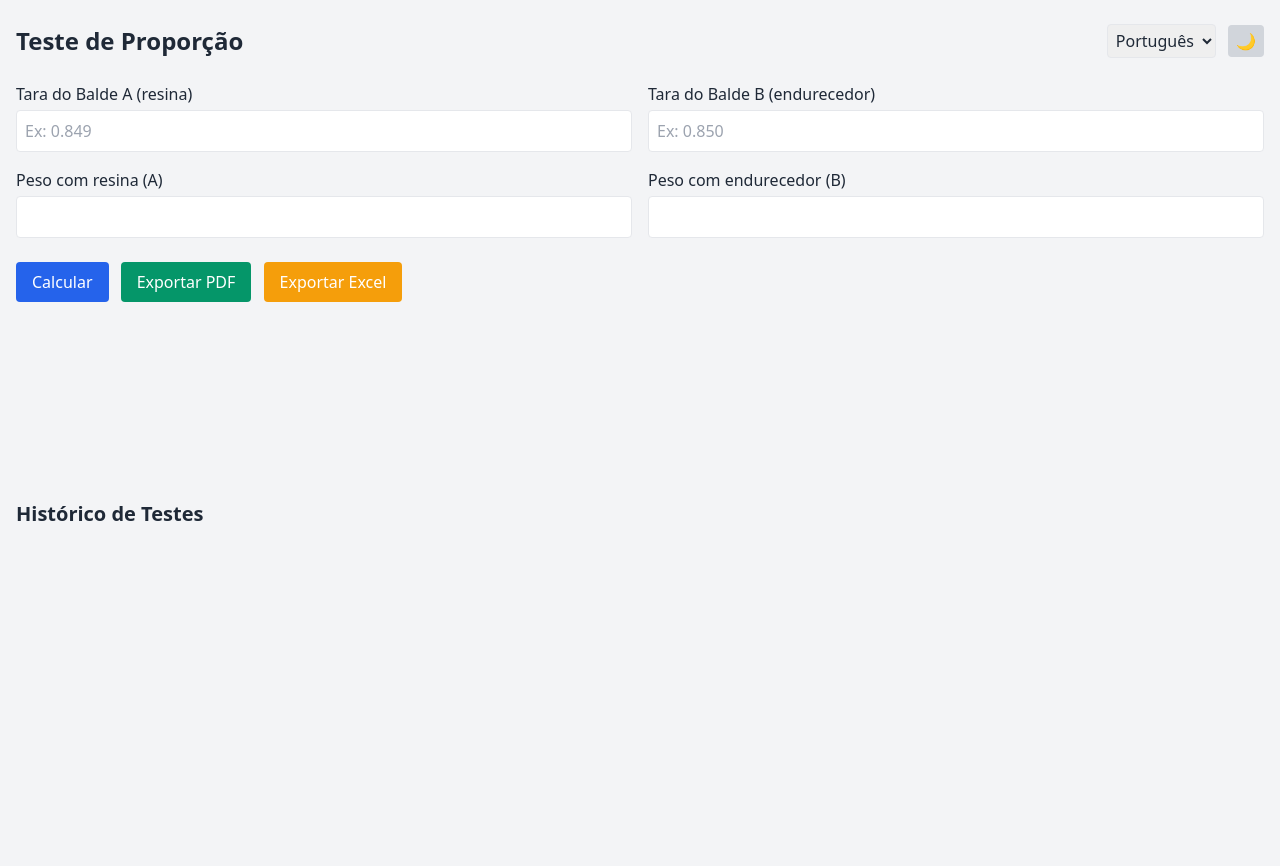
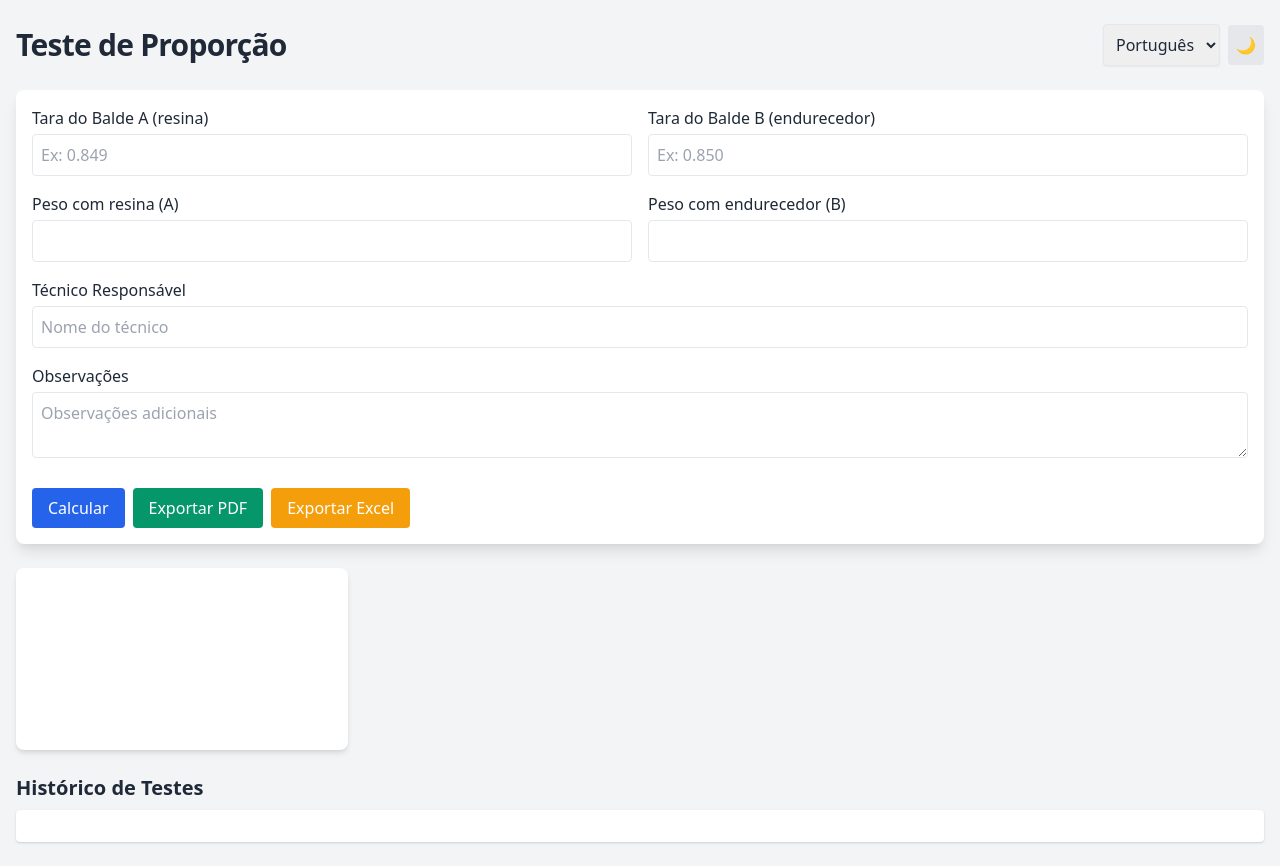
Before and after one commit to Zhanixx/teste-proporcao, a plain HTML site: page index.html in a window 1280 px wide. Before the commit the page ends 800 px from the top, so only its background shows below. Drawn offline with nearby package versions, Linux system fonts and the light colour scheme; a script that the page names is missing.

Commit message:
Update index.html

```diff
--- a/index.html
+++ b/index.html
@@ -4,54 +4,94 @@
   <meta charset="UTF-8" />
   <meta name="viewport" content="width=device-width, initial-scale=1.0" />
   <title>Teste de Proporção - Resina e Endurecedor</title>
+
+  <!-- Tailwind CSS -->
   <link rel="stylesheet" href="https://cdn.jsdelivr.net/npm/tailwindcss@2.2.19/dist/tailwind.min.css">
+
+  <!-- Bibliotecas externas -->
   <script src="https://cdn.jsdelivr.net/npm/chart.js"></script>
   <script src="https://cdnjs.cloudflare.com/ajax/libs/xlsx/0.18.5/xlsx.full.min.js"></script>
   <script src="https://cdnjs.cloudflare.com/ajax/libs/jspdf/2.5.1/jspdf.umd.min.js"></script>
+
+  <style>
+    body {
+      transition: background-color 0.3s, color 0.3s;
+    }
+    .fade-enter {
+      opacity: 0;
+      transform: scale(0.95);
+    }
+    .fade-enter-active {
+      opacity: 1;
+      transform: scale(1);
+      transition: opacity 0.3s, transform 0.3s;
+    }
+    .neumorph {
+      background: #e0e0e0;
+      box-shadow: 8px 8px 15px #bebebe, -8px -8px 15px #ffffff;
+    }
+    .dark .neumorph {
+      background: #1f2937;
+      box-shadow: 6px 6px 12px #0f172a, -6px -6px 12px #334155;
+    }
+  </style>
 </head>
-<body class="bg-gray-100 text-gray-800 dark:bg-gray-900 dark:text-white transition-colors">
+<body class="bg-gray-100 text-gray-800 transition-colors" id="main-body">
   <div class="container mx-auto px-4 py-6">
     <div class="flex justify-between items-center mb-6">
-      <h1 class="text-2xl font-bold" id="title">Teste de Proporção</h1>
-      <div>
-        <select id="language" class="p-1 rounded border">
+      <h1 class="text-3xl font-extrabold tracking-tight" data-i18n="proporcaoIdeal">Teste de Proporção</h1>
+      <div class="flex items-center space-x-2">
+        <select id="lang-select" class="p-2 rounded border shadow-sm">
           <option value="pt">Português</option>
           <option value="zh">中文</option>
         </select>
-        <button onclick="toggleDarkMode()" class="ml-2 bg-gray-300 dark:bg-gray-700 px-2 py-1 rounded">🌙</button>
+        <button id="theme-toggle" class="p-2 rounded bg-gray-200 hover:scale-105 transition-transform">🌙</button>
       </div>
     </div>
 
-    <div class="grid md:grid-cols-2 gap-4 mb-6">
+    <form id="calc-form" class="grid md:grid-cols-2 gap-4 mb-6 bg-white dark:bg-gray-800 p-4 rounded-lg shadow-lg">
       <div>
         <label for="taraA" class="block font-medium mb-1" data-i18n="taraA">Tara do Balde A (resina)</label>
-        <input type="number" id="taraA" class="w-full p-2 rounded border" placeholder="Ex: 0.849" step="0.001" />
+        <input type="number" id="taraA" class="w-full p-2 rounded border" placeholder="Ex: 0.849" step="0.001" required />
       </div>
       <div>
         <label for="taraB" class="block font-medium mb-1" data-i18n="taraB">Tara do Balde B (endurecedor)</label>
-        <input type="number" id="taraB" class="w-full p-2 rounded border" placeholder="Ex: 0.850" step="0.001" />
+        <input type="number" id="taraB" class="w-full p-2 rounded border" placeholder="Ex: 0.850" step="0.001" required />
       </div>
       <div>
-        <label for="pesoA" class="block font-medium mb-1" data-i18n="pesoA">Peso com resina (A)</label>
-        <input type="number" id="pesoA" class="w-full p-2 rounded border" step="0.001" />
+        <label for="finalA" class="block font-medium mb-1" data-i18n="pesoA">Peso com resina (A)</label>
+        <input type="number" id="finalA" class="w-full p-2 rounded border" step="0.001" required />
       </div>
       <div>
-        <label for="pesoB" class="block font-medium mb-1" data-i18n="pesoB">Peso com endurecedor (B)</label>
-        <input type="number" id="pesoB" class="w-full p-2 rounded border" step="0.001" />
+        <label for="finalB" class="block font-medium mb-1" data-i18n="pesoB">Peso com endurecedor (B)</label>
+        <input type="number" id="finalB" class="w-full p-2 rounded border" step="0.001" required />
       </div>
+      <div class="md:col-span-2">
+        <label for="tecnico" class="block font-medium mb-1" data-i18n="tecnico">Técnico Responsável</label>
+        <input type="text" id="tecnico" class="w-full p-2 rounded border" placeholder="Nome do técnico" />
+      </div>
+      <div class="md:col-span-2">
+        <label for="observacoes" class="block font-medium mb-1" data-i18n="observacoes">Observações</label>
+        <textarea id="observacoes" class="w-full p-2 rounded border" rows="2" placeholder="Observações adicionais"></textarea>
+      </div>
+      <div class="md:col-span-2 flex flex-wrap gap-2 mt-2">
+        <button type="submit" class="bg-blue-600 text-white px-4 py-2 rounded hover:bg-blue-700 transition-colors" data-i18n="calcular">Calcular</button>
+        <button type="button" id="export-pdf" class="bg-green-600 text-white px-4 py-2 rounded hover:bg-green-700 transition-colors" data-i18n="exportarPDF">Exportar PDF</button>
+        <button type="button" id="export-excel" class="bg-yellow-500 text-white px-4 py-2 rounded hover:bg-yellow-600 transition-colors" data-i18n="exportarExcel">Exportar Excel</button>
+      </div>
+    </form>
+
+    <div id="result-box" class="hidden mt-4 p-4 border rounded-lg shadow-md bg-white dark:bg-gray-800 fade-enter">
+      <div id="result" class="text-xl font-semibold"></div>
     </div>
 
-    <button onclick="calcularProporcao()" class="bg-blue-600 text-white px-4 py-2 rounded hover:bg-blue-700" data-i18n="calcular">Calcular</button>
-    <button onclick="exportarPDF()" class="ml-2 bg-green-600 text-white px-4 py-2 rounded hover:bg-green-700" data-i18n="exportarPDF">Exportar PDF</button>
-    <button onclick="exportarExcel()" class="ml-2 bg-yellow-500 text-white px-4 py-2 rounded hover:bg-yellow-600" data-i18n="exportarExcel">Exportar Excel</button>
-
-    <div id="resultado" class="mt-6 text-lg font-semibold"></div>
-
-    <canvas id="graficoProporcao" class="mt-6"></canvas>
+    <div class="mt-6">
+      <canvas id="chart" class="rounded-lg shadow-md bg-white dark:bg-gray-800 p-4"></canvas>
+    </div>
 
     <div class="mt-6">
       <h2 class="text-xl font-bold mb-2" data-i18n="historico">Histórico de Testes</h2>
-      <ul id="historico" class="space-y-1 text-sm"></ul>
+      <ul id="historico" class="space-y-1 text-sm bg-white dark:bg-gray-800 p-4 rounded shadow"></ul>
     </div>
   </div>
 
```
